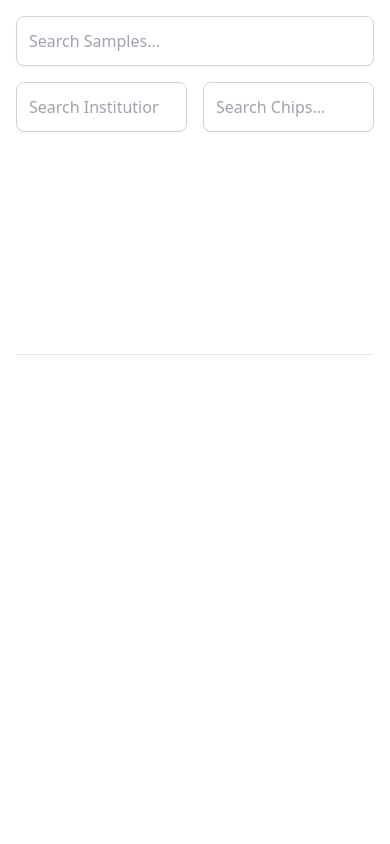
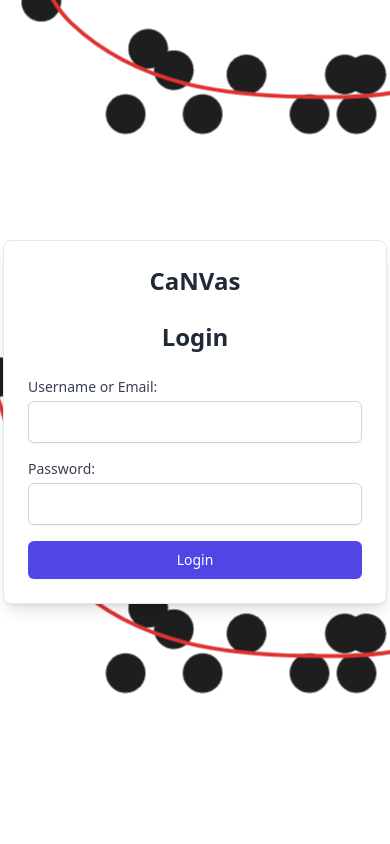
Before and after one commit to gen-era/canvas, a Django app: page / in a window 390 px wide. Run offline with Django 5.2, Linux system fonts and the light colour scheme; data that the repository does not hold is empty; parts of the project's set-up code (start-up, migrations or seed data) failed here and were passed over; some libraries are stand-ins or nearby versions; some web fonts are replaced.

Commit message:
arayüz değişiklikleri

```diff
--- a/canvas/templates/canvas/base.html
+++ b/canvas/templates/canvas/base.html
@@ -1,3 +1,4 @@
+{% load static %}
 {% load i18n %}
 <!doctype html>
 <html class="no-js" lang="">
@@ -8,7 +9,8 @@
         <meta name="description" content="">
         <meta name="viewport" content="width=device-width, initial-scale=1">
 
-        <!-- Place favicon.ico in the root directory -->
+        <link rel="icon" type="image/x-icon" href="{% static 'canvas/img/fav.ico' %}">
+
         <script src="https://unpkg.com/htmx.org@2.0.1" integrity="sha384-QWGpdj554B4ETpJJC9z+ZHJcA/i59TyjxEPXiiUgN2WmTyV5OEZWCD6gQhgkdpB/" crossorigin="anonymous"></script>
         <script defer src="https://cdn.jsdelivr.net/npm/alpinejs@3.14.1/dist/cdn.min.js"></script>
         <script src="https://cdn.tailwindcss.com"></script>
--- a/canvas/templates/canvas/components/chipsample_tabs.html
+++ b/canvas/templates/canvas/components/chipsample_tabs.html
@@ -1,15 +1,12 @@
-<div id="chipsample-tabs" x-data="{ activeTab: 0 }" class="p-4">
+<div id="chipsample-tabs" x-data="{ activeTab: 0}" class="p-4">
     <div class="flex border-b" id="tab-buttons">
-        <!-- Existing tabs will be here -->
     </div>
-    <!-- Tab Content -->
     <div class="p-4" id="tab-contents">
-        <!-- Existing content will be here -->
     </div>
 </div>
 
 <script>
-    const igv_divs = {}
-    const igv_options = {}
-    const igv_browsers = {}
+    var igv_divs = {}
+    var igv_options = {}
+    var igv_browsers = {}
 </script>
--- a/canvas/templates/canvas/index.html
+++ b/canvas/templates/canvas/index.html
@@ -1,19 +1,72 @@
 {% extends "canvas/base.html" %}
 
 {% block head %}
-
 {% endblock head %}
 
 {% block content %}
+{% if user.is_authenticated %}
+    <div id="authenticated-content" x-data="{ showSampleSearch: true, sidebarExpanded: true }" class="flex h-screen">
+        <!-- Sidebar -->
+        <div :class="sidebarExpanded ? 'w-1/5' : 'w-16'" class="bg-gray-100 border-r border-gray-300 flex flex-col">
+            <div class="flex justify-between p-4">
+                <div x-show="sidebarExpanded" class="font-bold text-lg">CaNVas</div>
+                <button
+                    @click="sidebarExpanded = !sidebarExpanded"
+                    class="text-gray-600 focus:outline-none"
+                >
+                    <svg x-show="sidebarExpanded" xmlns="http://www.w3.org/2000/svg" class="h-6 w-6" fill="none" viewBox="0 0 24 24" stroke="currentColor">
+                        <path stroke-linecap="round" stroke-linejoin="round" stroke-width="2" d="M6 18L18 6M6 6l12 12" />
+                    </svg>
+                    <svg x-show="!sidebarExpanded" xmlns="http://www.w3.org/2000/svg" class="h-6 w-6" fill="none" viewBox="0 0 24 24" stroke="currentColor">
+                        <path stroke-linecap="round" stroke-linejoin="round" stroke-width="2" d="M4 6h16M4 12h16m-7 6h7" />
+                    </svg>
+                </button>
+            </div>
+            <ul class="flex-grow">
+                <li>
+                    <button
+                        @click="showSampleSearch = !showSampleSearch; $nextTick(() => { window.dispatchEvent(new Event('resize')); })"
+                        class="w-full py-2 px-4 flex items-center justify-start text-left bg-blue-500 text-white"
+                    >
+                        <svg xmlns="http://www.w3.org/2000/svg" class="h-6 w-6" fill="none" viewBox="0 0 24 24" stroke="currentColor">
+                            <path stroke-linecap="round" stroke-linejoin="round" stroke-width="2" d="M12 4v16m8-8H4" />
+                        </svg>
+                        <span x-show="sidebarExpanded" class="ml-2">Samples</span>
+                    </button>
+                </li>
+                <li>
+                    <button class="w-full py-2 px-4 flex items-center justify-start text-left bg-white hover:bg-gray-200">
+                        <svg xmlns="http://www.w3.org/2000/svg" class="h-6 w-6" fill="none" viewBox="0 0 24 24" stroke="currentColor">
+                            <path stroke-linecap="round" stroke-linejoin="round" stroke-width="2" d="M12 4v16m8-8H4" />
+                        </svg>
+                        <span x-show="sidebarExpanded" class="ml-2">Variants</span>
+                    </button>
+                </li>
+            </ul>
+            <!-- Include Logout Form -->
+            <div class="mt-auto p-4">
+                {% include "canvas/logout.html" %}
+            </div>
+        </div>
 
-    <div style="height:40vh; overflow: auto;">
-    {% include "canvas/components/sample_search.html" %}
+        <!-- Main content -->
+        <div class="flex flex-1">
+            <!-- Left Section: Sample Search -->
+            <div
+                class="w-1/2 border-r border-gray-300 p-4 overflow-auto"
+                x-show="showSampleSearch"
+                x-cloak
+            >
+                {% include "canvas/components/sample_search.html" %}
+            </div>
+
+            <!-- Right Section: Chip Tabs -->
+            <div class="flex-1 p-4 overflow-auto">
+                {% include "canvas/components/chipsample_tabs.html" %}
+            </div>
+        </div>
     </div>
-
-    <div style="height:40vh; overflow: auto;">
-    {% include "canvas/components/chipsample_tabs.html" %}
-    </div>
-
-    {#% include "canvas/components/sample.html" %#}
-
+{% else %}
+    {% include "canvas/login.html" %}
+{% endif %}
 {% endblock content %}
--- /dev/null
+++ b/canvas/templates/canvas/login.html
@@ -0,0 +1,43 @@
+{% load static %}
+<!-- login.html -->
+<div id="login-div" class="
+         bg-[url({% static 'canvas/img/canvas_logo.png' %})]
+         bg-center
+         flex items-center justify-center min-h-screen bg-gray-100">
+    <div class="w-full max-w-sm p-6 bg-white border border-gray-200 rounded-lg shadow-lg">
+
+        <h1 class="mb-6 text-2xl font-bold text-center text-gray-800">CaNVas</h2>
+        <img src=>
+        <h2 class="mb-6 text-2xl font-bold text-center text-gray-800">Login</h2>
+
+        <div id="login-form">
+            {% if form.errors %}
+                <div class="p-4 mb-4 text-sm text-red-700 bg-red-100 border border-red-400 rounded">
+                    {% for field in form %}
+                        {% for error in field.errors %}
+                            <p>{{ error }}</p>
+                        {% endfor %}
+                    {% endfor %}
+                </div>
+            {% endif %}
+
+            <form hx-post="{% url 'account_login' %}" hx-target="#login-div" hx-swap="outerHTML" class="space-y-4">
+                {% csrf_token %}
+                <div>
+                    <label for="login" class="block text-sm font-medium text-gray-700">Username or Email:</label>
+                    <input type="text" name="login" id="login" required
+                        class="block w-full px-3 py-2 mt-1 border border-gray-300 rounded-md shadow-sm focus:ring-indigo-500 focus:border-indigo-500 sm:text-sm">
+                </div>
+                <div>
+                    <label for="password" class="block text-sm font-medium text-gray-700">Password:</label>
+                    <input type="password" name="password" id="password" required
+                        class="block w-full px-3 py-2 mt-1 border border-gray-300 rounded-md shadow-sm focus:ring-indigo-500 focus:border-indigo-500 sm:text-sm">
+                </div>
+                <button type="submit"
+                    class="w-full px-4 py-2 text-sm font-medium text-white bg-indigo-600 border border-transparent rounded-md shadow-sm hover:bg-indigo-700 focus:outline-none focus:ring-2 focus:ring-offset-2 focus:ring-indigo-500">
+                    Login
+                </button>
+            </form>
+        </div>
+    </div>
+</div>
--- /dev/null
+++ b/canvas/templates/canvas/logout.html
@@ -0,0 +1,4 @@
+<form hx-post="{% url 'account_logout' %}" hx-target="#authenticated-content" hx-swap="outerHTML">
+    {% csrf_token %}
+    <button type="submit" class="text-indigo-600 hover:text-indigo-900">Logout</button>
+</form>
--- a/canvas/templates/canvas/partials/sample_results.html
+++ b/canvas/templates/canvas/partials/sample_results.html
@@ -8,7 +8,7 @@
                 hx-vals='{"page": "{{ samples.next_page_number }}", "search": "{{ query }}"}'
          {% endif %}
     >
-        <h3 class="text-lg font-semibold mb-2">Sample ID: {{ sample.protocol_id }}</h3>
+        <h3 class="text-lg font-semibold mb-2">Protocol ID: {{ sample.protocol_id }}</h3>
         <p class="text-gray-800">Arrival Date: {{ sample.arrival_date }}</p>
         <p class="text-gray-600 mb-4">Entry Date: {{ sample.entry_date }}</p>
 
@@ -43,7 +43,8 @@
                 <button
                 class="bg-blue-500 text-white px-4 py-2 rounded hover:bg-blue-600"
                 >
-                {{ chipsample.chip.chip_id }}_{{ chipsample.position }}
+                {{ chipsample.chip.chip_id }}
+                    {{ chipsample.position }}
                 </button>
             </div>
         </div>
--- a/canvas/views.py
+++ b/canvas/views.py
@@ -6,7 +6,7 @@ from django.core.paginator import Paginator
 from django.views.generic.base import TemplateView
 
 from canvas.models import Sample, Chip, ChipSample, Institution, IDAT, BedGraph
-
+from django.contrib.auth.decorators import login_required
 
 from datetime import timedelta
 import json
@@ -17,7 +17,7 @@ import minio
 def index(request):
 
     samples = Sample.objects.order_by("entry_date")
-    paginator = Paginator(Sample.objects.order_by("id"), 5)
+    paginator = Paginator(Sample.objects.order_by("id"), 12)
     samples = paginator.get_page(1)
 
     return render(
@@ -30,6 +30,7 @@ def index(request):
     )
 
 
+@login_required
 def institution_search(request):
     query = request.POST.get("search", "")
     if query:
@@ -44,6 +45,7 @@ def institution_search(request):
     )
 
 
+@login_required
 def chip_search(request):
     query = request.POST.get("search", "")
     if query:
@@ -58,13 +60,14 @@ def chip_search(request):
     )
 
 
+@login_required
 def sample_search(request):
     query = request.GET.get("search", "")
     page = request.GET.get("page")
 
     samples = Sample.objects.filter(protocol_id__icontains=query).order_by("entry_date")
 
-    paginator = Paginator(samples, 5)
+    paginator = Paginator(samples, 12)
     samples = paginator.get_page(page)
     return render(
         request,
@@ -73,6 +76,7 @@ def sample_search(request):
     )
 
 
+@login_required
 def chipsample_tab_button(request):
     chipsample_pk = request.GET.get("chipsample_pk")
     chipsample = ChipSample.objects.get(id=chipsample_pk)
@@ -83,6 +87,7 @@ def chipsample_tab_button(request):
     )
 
 
+@login_required
 def chipsample_tab_content(request):
     chipsample_pk = request.GET.get("chipsample_pk")
     chipsample = ChipSample.objects.get(id=chipsample_pk)
@@ -95,6 +100,7 @@ def chipsample_tab_content(request):
     )
 
 
+@login_required
 def put_presigned_url(bucket_name, file_name, expiration=600):
 
     client = minio.Minio(
@@ -109,6 +115,7 @@ def put_presigned_url(bucket_name, file_name, expiration=600):
     )
 
 
+@login_required
 def get_presigned_url(bucket_name, file_path, expiration=600):
 
     client = minio.Minio(
```
Also changed, not shown: canvas/templates/canvas/partials/chipsample_tab_button.html (+10 -1 lines), canvas/templates/canvas/partials/chipsample_tab_content.html (+32 -32 lines), cnvapp/settings.py (+3 -6 lines), canvas/static/canvas/img/canvas_logo.png (added), canvas/static/canvas/img/fav.ico (added).
